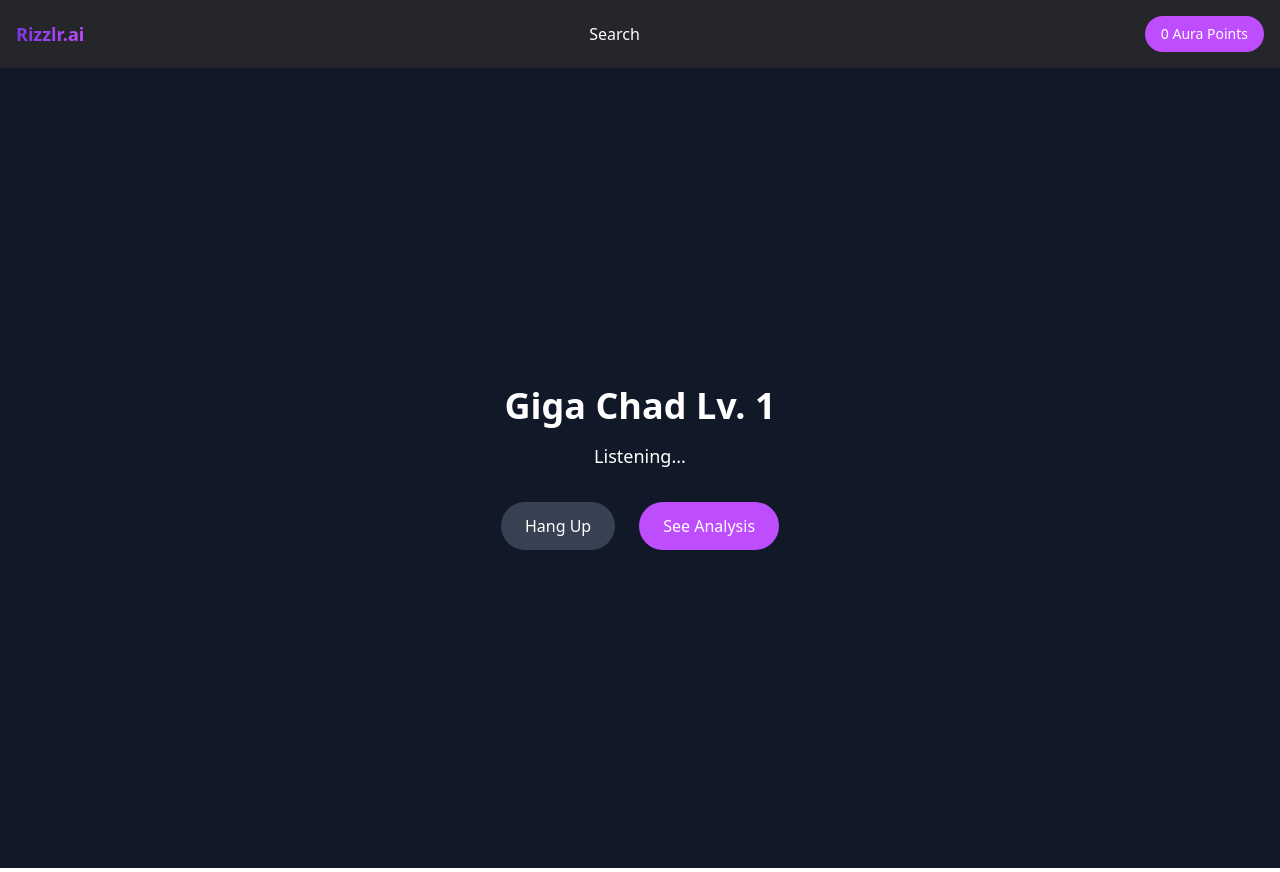
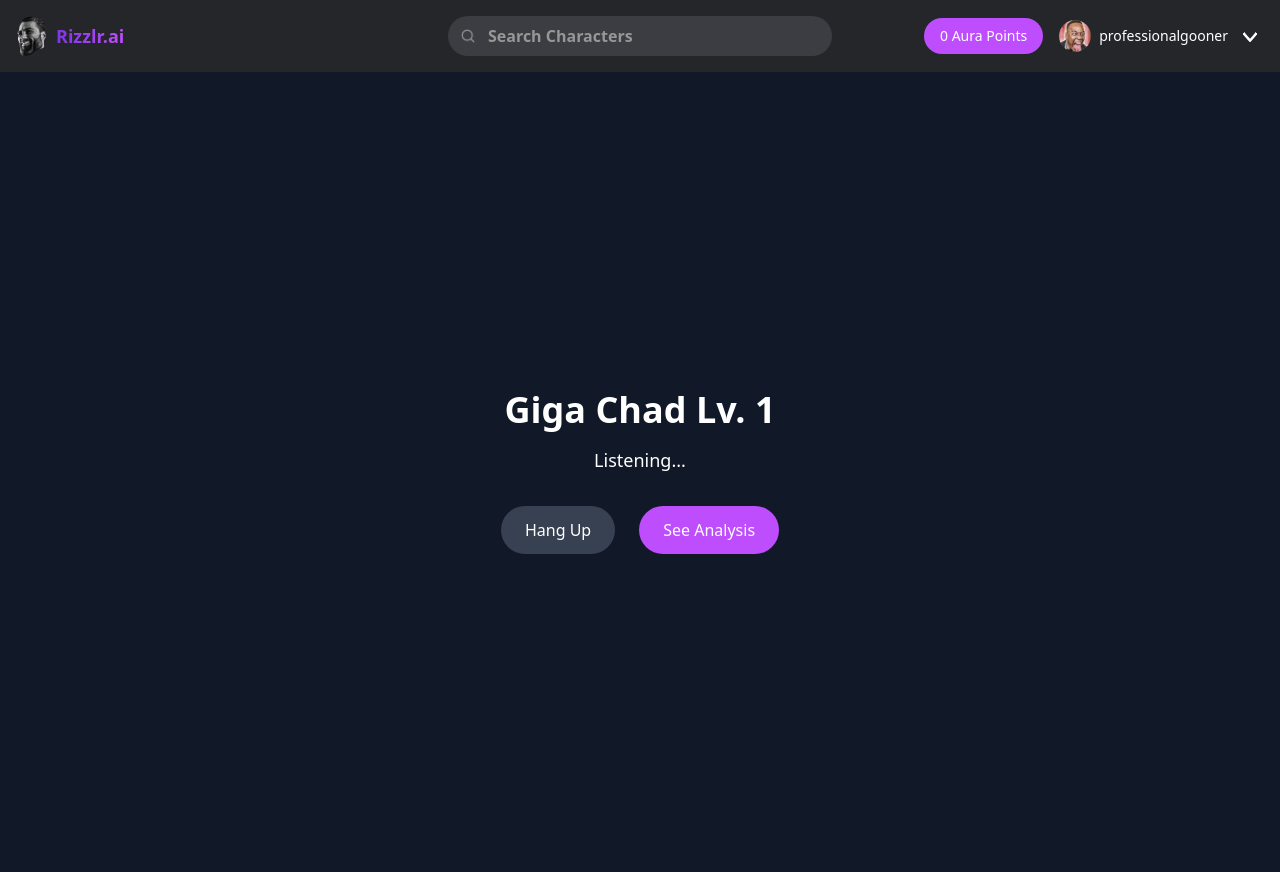
Before and after one commit to sophiadt/brainrothack, a Next.js app in the folder client/: page /call in a window 1280 px wide. Built offline with nearby package versions, Linux system fonts and the light colour scheme.

Commit message:
nav bar changes

```diff
--- a/client/app/layout.tsx
+++ b/client/app/layout.tsx
@@ -46,24 +46,66 @@ export default function RootLayout({
   return (
     <html lang="en">
       <body className={`${poppins.variable} antialiased`}>
-        <header className="bg-[#25262A] text-white p-4">
-          <div className="max-w-7xl mx-auto flex justify-between items-center">
+        <header className="bg-[#25262A] text-white p-4 sticky top-0 z-50">
+          <div className="max-w-7xl mx-auto flex items-center justify-between">
+            {/* Logo Section */}
+            <div className="flex items-center space-x-2">
+              <img
+                src="/assets/rizzlr.png"
+                alt="Rizzlr Logo"
+                className="w-8 h-10"
+              />
               <h1 className="text-lg font-bold bg-gradient-to-r from-[#7D36E5] to-[#BE4DFD] bg-clip-text text-transparent">
                 Rizzlr.ai
               </h1>
-            <nav className="flex space-x-6">
-              <a href="/profile" className="hover:text-purple-400">
-                Search
-              </a>
+            </div>
+
+            {/* Search Bar */}
+            <nav className="absolute left-1/2 transform -translate-x-1/2 w-96">
+              <div className="relative flex items-center">
+                {/* Magnifying Glass Icon */}
+                <img
+                  src="/assets/magnifying-glass.png"
+                  alt="Search Icon"
+                  className="absolute left-3 w-4 h-4"
+                />
+                {/* Search Input */}
+                <input
+                  type="text"
+                  placeholder="Search Characters"
+                  className="rounded-full bg-[#3B3D43] text-white pl-10 pr-4 py-2 w-full placeholder-[#979797] font-semibold focus:outline-none focus:ring-2 focus:ring-[#7D36E5]"
+                />
+              </div>
             </nav>
+
+            {/* Right Section: Aura Points and Account Info */}
+            <div className="flex items-center space-x-4">
+              {/* Aura Points Button */}
               <button className="bg-[#BE4DFD] text-sm px-4 py-2 rounded-full">
                 0 Aura Points
               </button>
+
+              {/* Account Info */}
+              <div className="flex items-center space-x-2">
+                {/* Profile Picture */}
+                <img
+                  src="/assets/professional-gooner-pfp.jpg"
+                  alt="Profile"
+                  className="w-8 h-8 rounded-full"
+                />
+                {/* Username */}
+                <span className="text-sm font-medium">professionalgooner</span>
+                {/* Dropdown Arrow */}
+                <img
+                  src="/assets/arrow.png"
+                  alt="Dropdown Arrow"
+                  className="w-7 h-4"
+                />
+              </div>
+            </div>
           </div>
         </header>
-        <main>
-          {children}
-        </main>
+        <main>{children}</main>
       </body>
     </html>
   );
```
Also changed, not shown: client/public/assets/arrow.png (added), client/public/assets/magnifying-glass.png (added). Lines whose indentation alone changed are shown as unchanged.
